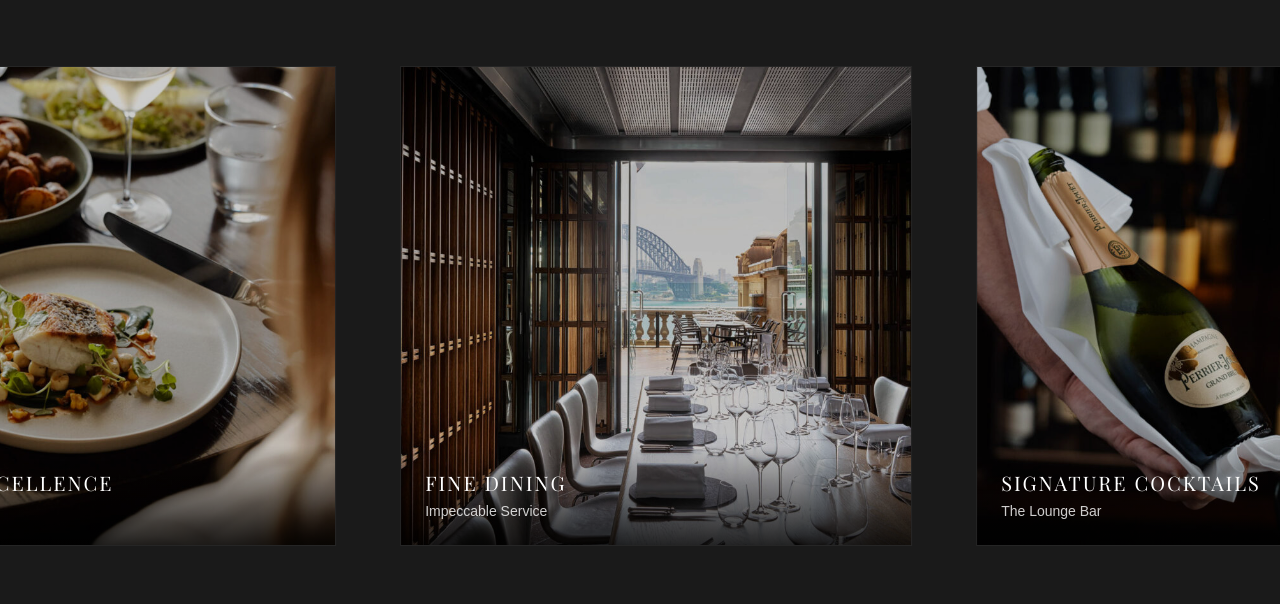
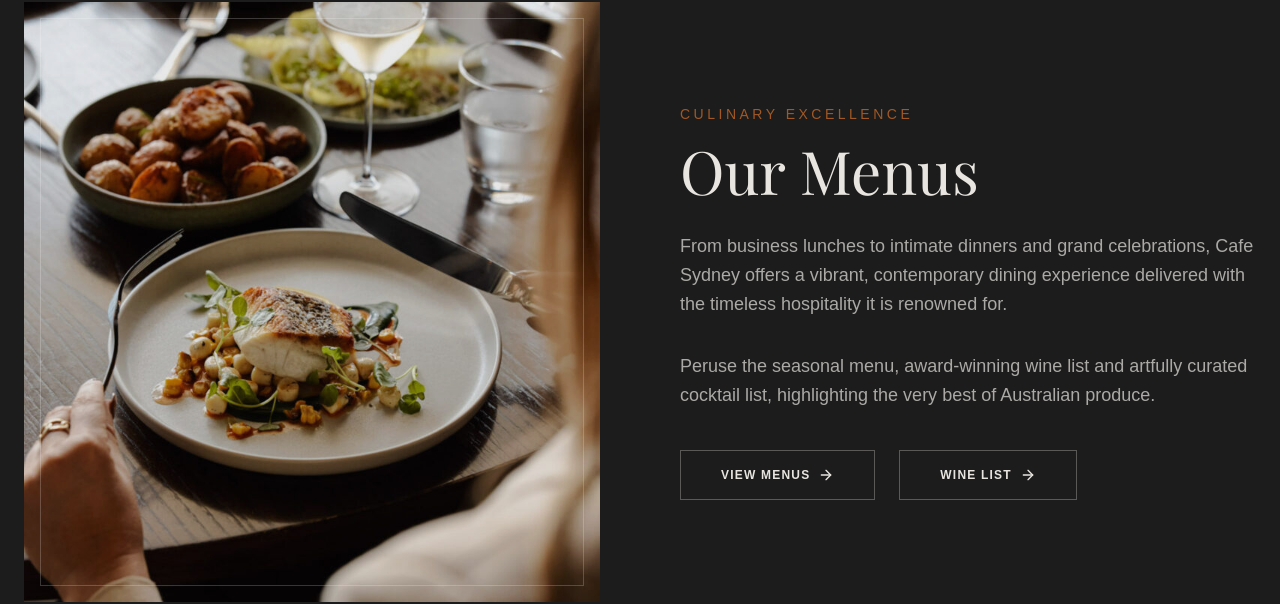
Before and after one commit to Ankit-singh-dot/CAFE-SYDNEY, a Next.js app: page / in a window 1280 px wide. Shown: the part 1639-2243 px from the top of the page. Built offline with nearby package versions, Linux system fonts and the light colour scheme; a web font is replaced by a local one.

Commit message:
menu_preview

```diff
--- /dev/null
+++ b/app/components/MenuPreview.tsx
@@ -0,0 +1,64 @@
+"use client";
+
+import Image from "next/image";
+import { motion } from "framer-motion";
+import Link from "next/link";
+import { ArrowRight } from "lucide-react";
+
+export default function MenuPreview() {
+    return (
+        <section id="menus" className="py-24 bg-[#1c1c1c] text-[#E8E5E0]">
+            <div className="container mx-auto px-6">
+                <div className="flex flex-col lg:flex-row items-center gap-20">
+
+                    <motion.div
+                        className="lg:w-1/2 relative h-[600px] w-full"
+                        initial={{ opacity: 0, x: -50 }}
+                        whileInView={{ opacity: 1, x: 0 }}
+                        transition={{ duration: 0.8 }}
+                        viewport={{ once: true }}
+                    >
+                        <div className="absolute top-4 left-4 right-4 bottom-4 border border-white/20 z-10 pointer-events-none"></div>
+                        <Image
+                            src="/cheery_images/Cafe-Sydney-Restaurant-1300-x-1300-12-800x800.jpg"
+                            alt="Cafe Sydney Dining"
+                            fill
+                            className="object-cover opacity-90"
+                        />
+                    </motion.div>
+
+                    <motion.div
+                        className="lg:w-1/2 text-center lg:text-left"
+                        initial={{ opacity: 0, x: 50 }}
+                        whileInView={{ opacity: 1, x: 0 }}
+                        transition={{ duration: 0.8 }}
+                        viewport={{ once: true }}
+                    >
+                        <span className="text-[var(--color-accent-bronze)] uppercase tracking-[0.25em] text-sm block mb-4">Culinary Excellence</span>
+                        <h3 className="text-5xl md:text-6xl font-serif mb-8 text-[#E8E5E0]">
+                            Our Menus
+                        </h3>
+                        <p className="text-lg text-[#E8E5E0]/70 mb-8 leading-relaxed font-light">
+                            From business lunches to intimate dinners and grand celebrations, Cafe Sydney offers a vibrant, contemporary dining experience delivered with the timeless hospitality it is renowned for.
+                        </p>
+                        <p className="text-lg text-[#E8E5E0]/70 mb-10 leading-relaxed font-light">
+                            Peruse the seasonal menu, award-winning wine list and artfully curated cocktail list, highlighting the very best of Australian produce.
+                        </p>
+
+                        <div className="flex flex-col sm:flex-row gap-6 justify-center lg:justify-start">
+                            <Link href="#menus" className="inline-flex items-center justify-center gap-2 px-10 py-4 border border-[#E8E5E0]/30 text-[#E8E5E0] hover:bg-[#E8E5E0] hover:text-[#1c1c1c] transition-all duration-300 uppercase text-xs tracking-widest font-bold group">
+                                View Menus
+                                <ArrowRight size={16} className="group-hover:translate-x-1 transition-transform" />
+                            </Link>
+                            <Link href="#wine" className="inline-flex items-center justify-center gap-2 px-10 py-4 border border-[#E8E5E0]/30 text-[#E8E5E0] hover:bg-[#E8E5E0] hover:text-[#1c1c1c] transition-all duration-300 uppercase text-xs tracking-widest font-bold group">
+                                Wine List
+                                <ArrowRight size={16} className="group-hover:translate-x-1 transition-transform" />
+                            </Link>
+                        </div>
+                    </motion.div>
+
+                </div>
+            </div>
+        </section>
+    );
+}
```
